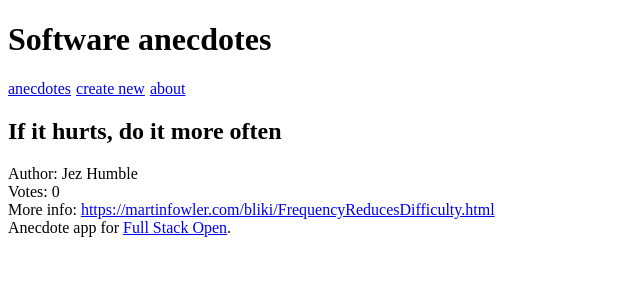
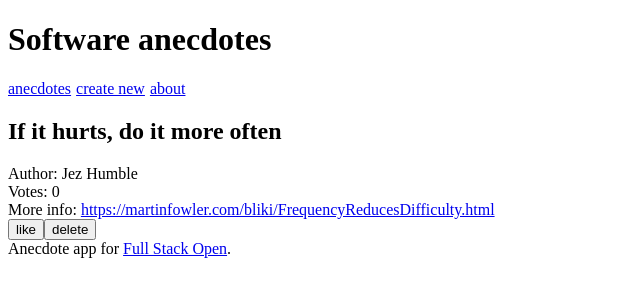
Before and after one commit to xavieralves16/FULLSTACKOPEN_PART7, a React (Vite) app in the folder routed-anecdotes/: page /anecdotes/1 in a window 1280 px wide. Shown: the top 300 px of the page, without its empty margins (0-640 px from the left). Built offline with nearby package versions, Linux system fonts and the light colour scheme.

Commit message:
Exc 7.12

```diff
--- a/routed-anecdotes/src/App.jsx
+++ b/routed-anecdotes/src/App.jsx
@@ -2,7 +2,7 @@ import { BrowserRouter as Router, Routes, Route, Link, useParams, useNavigate }
 import { useField } from './hooks'
 import { useNotification } from './NotificationContext'
 import { useQuery, useMutation, useQueryClient } from '@tanstack/react-query'
-import { getAll, createAnecdote } from './services/anecdotes'
+import { getAll, createAnecdote, voteAnecdote, deleteAnecdote } from './services/anecdotes'
 
 const Menu = () => (
   <div>
@@ -25,10 +25,22 @@ const AnecdoteList = ({ anecdotes }) => (
   </div>
 )
 
-const Anecdote = ({ anecdotes }) => {
+const Anecdote = ({ anecdotes, voteMutation, deleteMutation, dispatch }) => {
   const { id } = useParams()
   const anecdote = anecdotes.find(a => a.id === Number(id))
   if (!anecdote) return <div>Anecdote not found</div>
+
+  const handleVote = () => {
+    voteMutation.mutate(anecdote.id)
+    dispatch({ type: 'SET', payload: `You liked "${anecdote.content}"` })
+    setTimeout(() => dispatch({ type: 'CLEAR' }), 5000)
+  }
+
+  const handleDelete = () => {
+    deleteMutation.mutate(anecdote.id)
+    dispatch({ type: 'SET', payload: `"${anecdote.content}" deleted` })
+    setTimeout(() => dispatch({ type: 'CLEAR' }), 5000)
+  }
 
   return (
     <div>
@@ -36,6 +48,8 @@ const Anecdote = ({ anecdotes }) => {
       <div>Author: {anecdote.author}</div>
       <div>Votes: {anecdote.votes}</div>
       <div>More info: <a href={anecdote.info}>{anecdote.info}</a></div>
+      <button onClick={handleVote}>like</button>
+      <button onClick={handleDelete}>delete</button>
     </div>
   )
 }
@@ -102,6 +116,7 @@ const App = () => {
     queryFn: getAll
   })
 
+  // Mutations
   const newAnecdoteMutation = useMutation({
     mutationFn: createAnecdote,
     onSuccess: (newAnecdote) => {
@@ -109,6 +124,16 @@ const App = () => {
       dispatch({ type: 'SET', payload: `A new anecdote "${newAnecdote.content}" created!` })
       setTimeout(() => dispatch({ type: 'CLEAR' }), 5000)
     }
+  })
+
+  const voteMutation = useMutation({
+    mutationFn: voteAnecdote,
+    onSuccess: () => queryClient.invalidateQueries({ queryKey: ['anecdotes'] })
+  })
+
+  const deleteMutation = useMutation({
+    mutationFn: deleteAnecdote,
+    onSuccess: () => queryClient.invalidateQueries({ queryKey: ['anecdotes'] })
   })
 
   const addNew = (anecdote) => newAnecdoteMutation.mutate(anecdote)
@@ -124,8 +149,18 @@ const App = () => {
         <Routes>
           <Route path="/" element={<AnecdoteList anecdotes={anecdotes} />} />
           <Route path="/create" element={<CreateNew addNew={addNew} />} />
+          <Route
+            path="/anecdotes/:id"
+            element={
+              <Anecdote
+                anecdotes={anecdotes}
+                voteMutation={voteMutation}
+                deleteMutation={deleteMutation}
+                dispatch={dispatch}
+              />
+            }
+          />
           <Route path="/about" element={<About />} />
-          <Route path="/anecdotes/:id" element={<Anecdote anecdotes={anecdotes} />} />
         </Routes>
         <Footer />
       </div>
--- a/routed-anecdotes/src/services/anecdotes.js
+++ b/routed-anecdotes/src/services/anecdotes.js
@@ -15,12 +15,22 @@ let anecdotes = [
   }
 ]
 
-export const getAll = async () => {
-  return [...anecdotes]
-}
+export const getAll = async () => [...anecdotes]
 
 export const createAnecdote = async (newAnecdote) => {
   const anecdote = { ...newAnecdote, id: Math.round(Math.random() * 10000) }
   anecdotes.push(anecdote)
   return anecdote
 }
+
+export const voteAnecdote = async (id) => {
+  const anecdote = anecdotes.find(a => a.id === id)
+  if (!anecdote) throw new Error('Anecdote not found')
+  anecdote.votes += 1
+  return anecdote
+}
+
+export const deleteAnecdote = async (id) => {
+  anecdotes = anecdotes.filter(a => a.id !== id)
+  return id
+}
```
